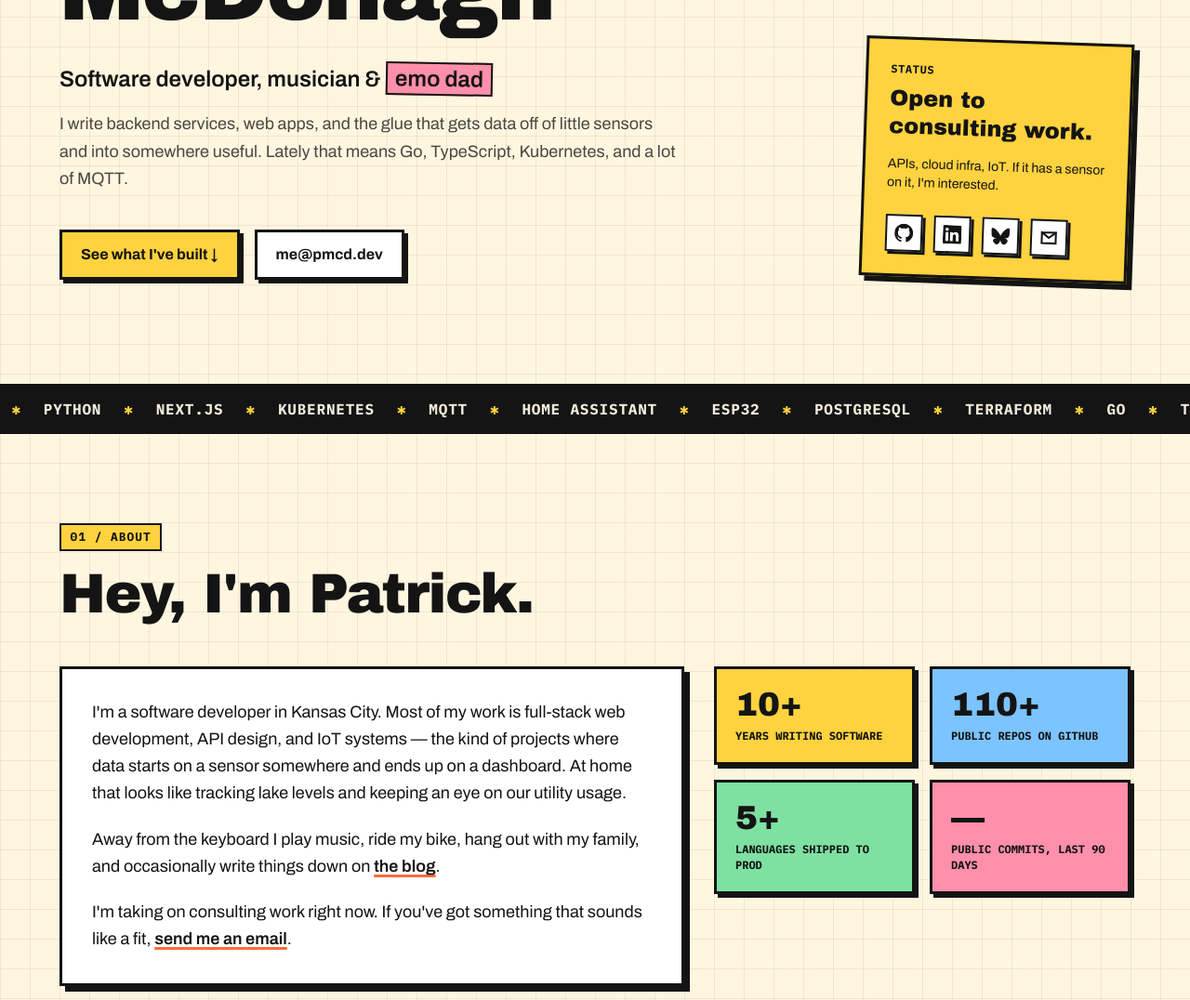
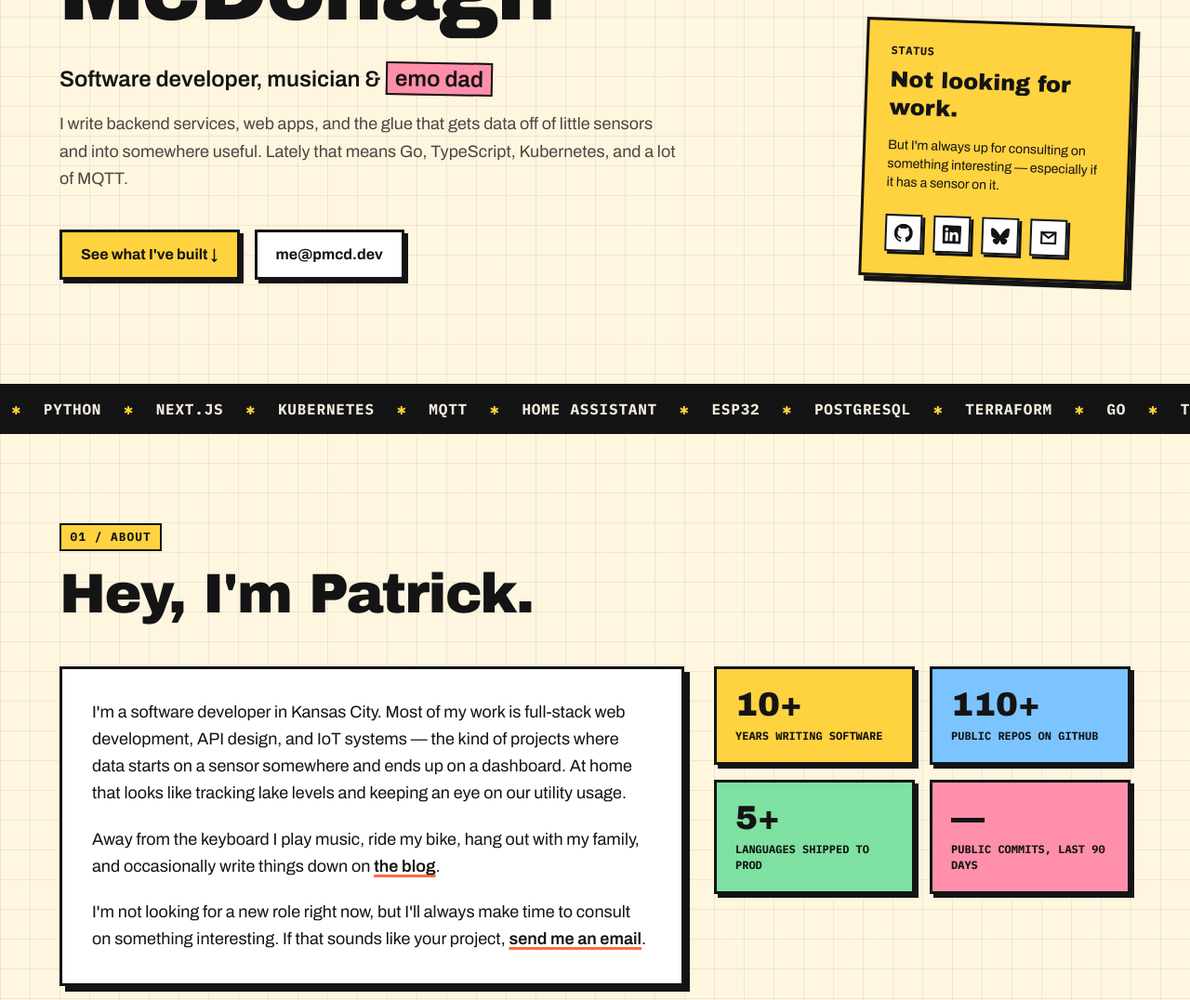
Before and after one commit to patrickjmcd/pmcd.dev, a Next.js app: page / in a window 1280 px wide. Shown: the part 366-1442 px from the top of the page at 93% size. Built offline with nearby package versions, Linux system fonts and the light colour scheme; no server answers.

Commit message:
copy: not looking for work, open to interesting consulting
Co-Authored-By: Claude Opus 5.5 <noreply@anthropic.com>
Claude-Session: https://claude.ai/code/session_01StUoACds5KEoqeKPBGDCyq

```diff
--- a/src/templates/About.tsx
+++ b/src/templates/About.tsx
@@ -77,8 +77,8 @@ const About = async () => {
               .
             </p>
             <p>
-              I&apos;m taking on consulting work right now. If you&apos;ve got something that sounds
-              like a fit,{' '}
+              I&apos;m not looking for a new role right now, but I&apos;ll always make time to
+              consult on something interesting. If that sounds like your project,{' '}
               <a href={`mailto:${siteMetadata.email}`} className="nb-link font-semibold">
                 send me an email
               </a>
--- a/src/templates/Hero.tsx
+++ b/src/templates/Hero.tsx
@@ -18,7 +18,10 @@ const tickerItems = [
 ];
 
 const Ticker = () => (
-  <div className="border-y-[3px] border-ink bg-coal text-[#f3ecdc] overflow-hidden" aria-hidden="true">
+  <div
+    className="border-y-[3px] border-ink bg-coal text-[#f3ecdc] overflow-hidden"
+    aria-hidden="true"
+  >
     <div className="flex w-max animate-marquee py-3 font-mono font-bold uppercase tracking-wider">
       {[0, 1].map((copy) => (
         <ul key={copy} className="flex shrink-0">
@@ -75,9 +78,10 @@ const Hero = () => (
 
         <aside className="nb-card bg-lemon text-coal p-6 w-full lg:w-72 lg:rotate-2">
           <p className="font-mono text-xs font-bold uppercase tracking-wider mb-2">Status</p>
-          <p className="font-display text-2xl leading-tight mb-4">Open to consulting work.</p>
+          <p className="font-display text-2xl leading-tight mb-4">Not looking for work.</p>
           <p className="text-sm mb-6">
-            APIs, cloud infra, IoT. If it has a sensor on it, I&apos;m interested.
+            But I&apos;m always up for consulting on something interesting &mdash; especially if it
+            has a sensor on it.
           </p>
           <div className="on-accent">
             <SocialLinks />
```
